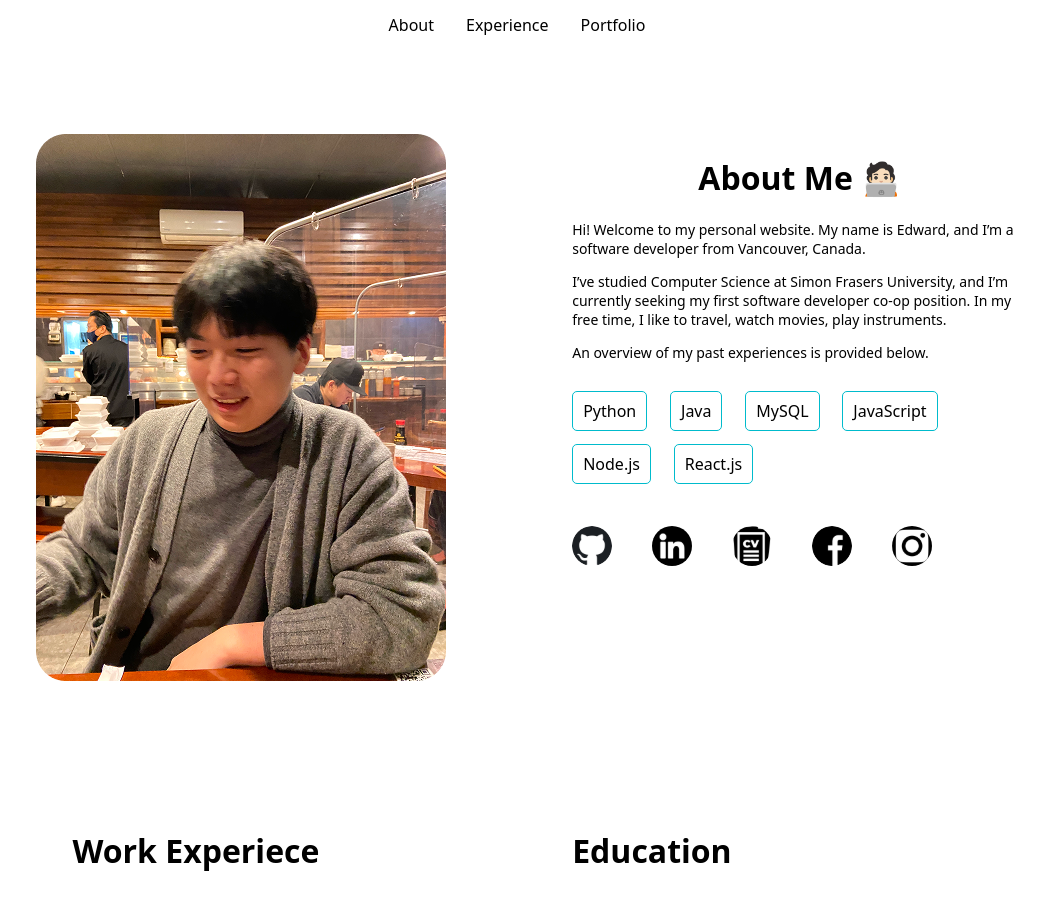
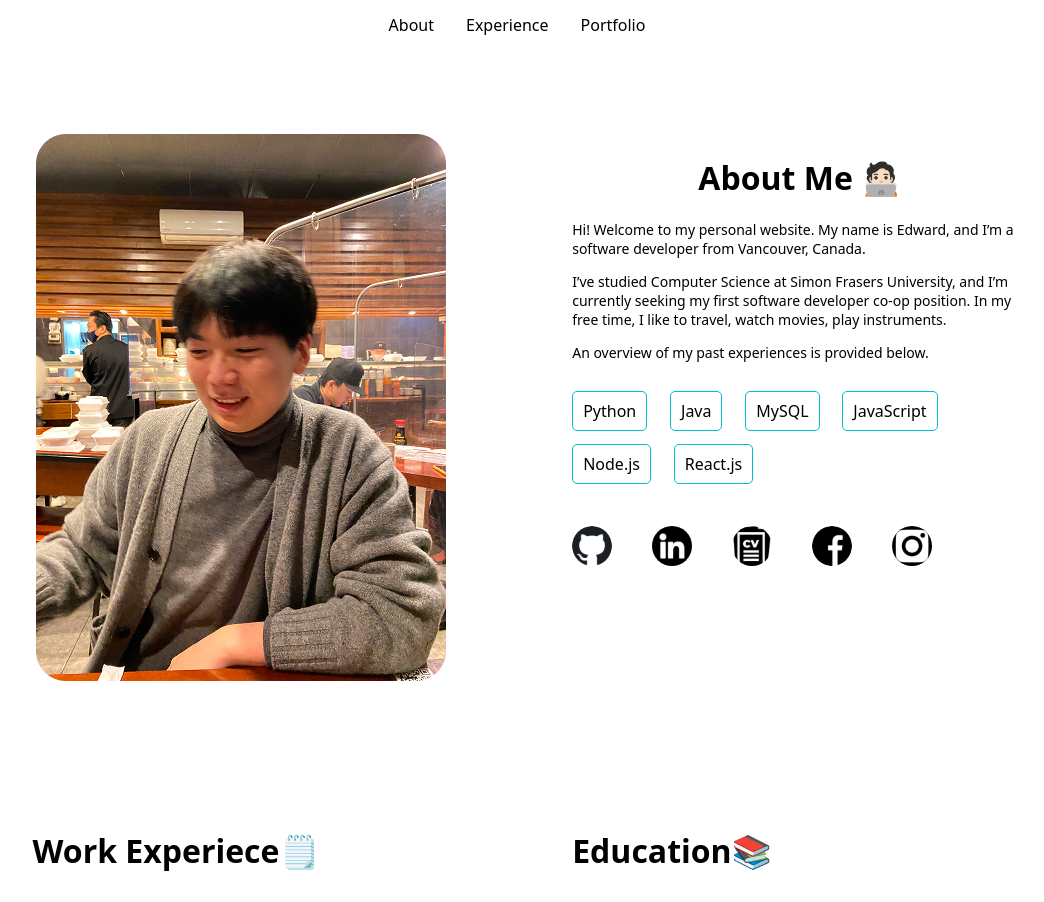
Before and after one commit to euidml/euidml.github.io, a React (Create React App) app: page / in a window 1280 px wide. Shown: the whole page, without its empty margins (131-1175 px from the left). Built offline with nearby package versions, Linux system fonts and the light colour scheme.

Commit message:
added emoji and found a bug that overall outer margin exists, but resolved with figuring out it is a bug in browser's side #11

```diff
--- a/src/Experience/Experience.js
+++ b/src/Experience/Experience.js
@@ -6,12 +6,12 @@ function Experiece(){
             <div id="experience">
                 <div id="work_experience">
                     <h1>
-                        Work Experiece
+                        Work Experiece🗒️
                     </h1>
                 </div>
                 <div id="education">
                     <h1>
-                        Education
+                        Education📚
                     </h1>
                 </div>
 
```
